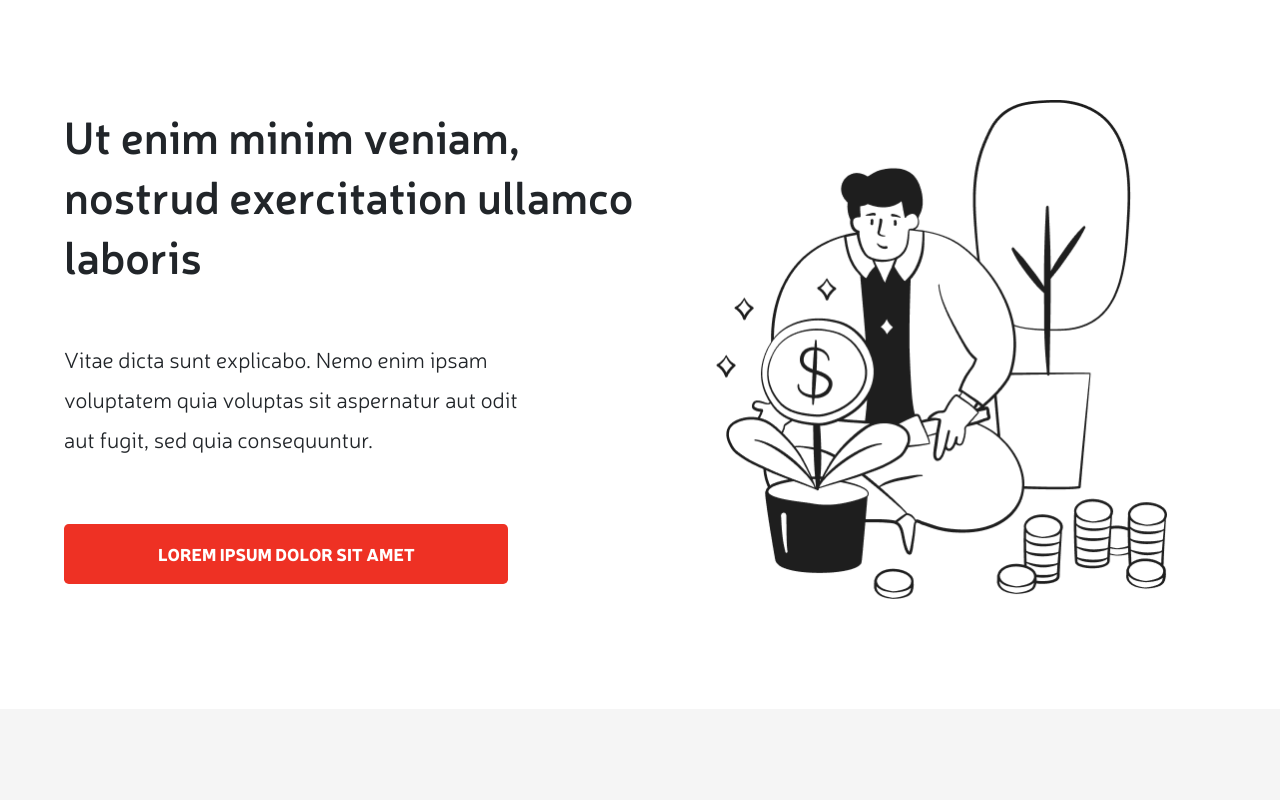
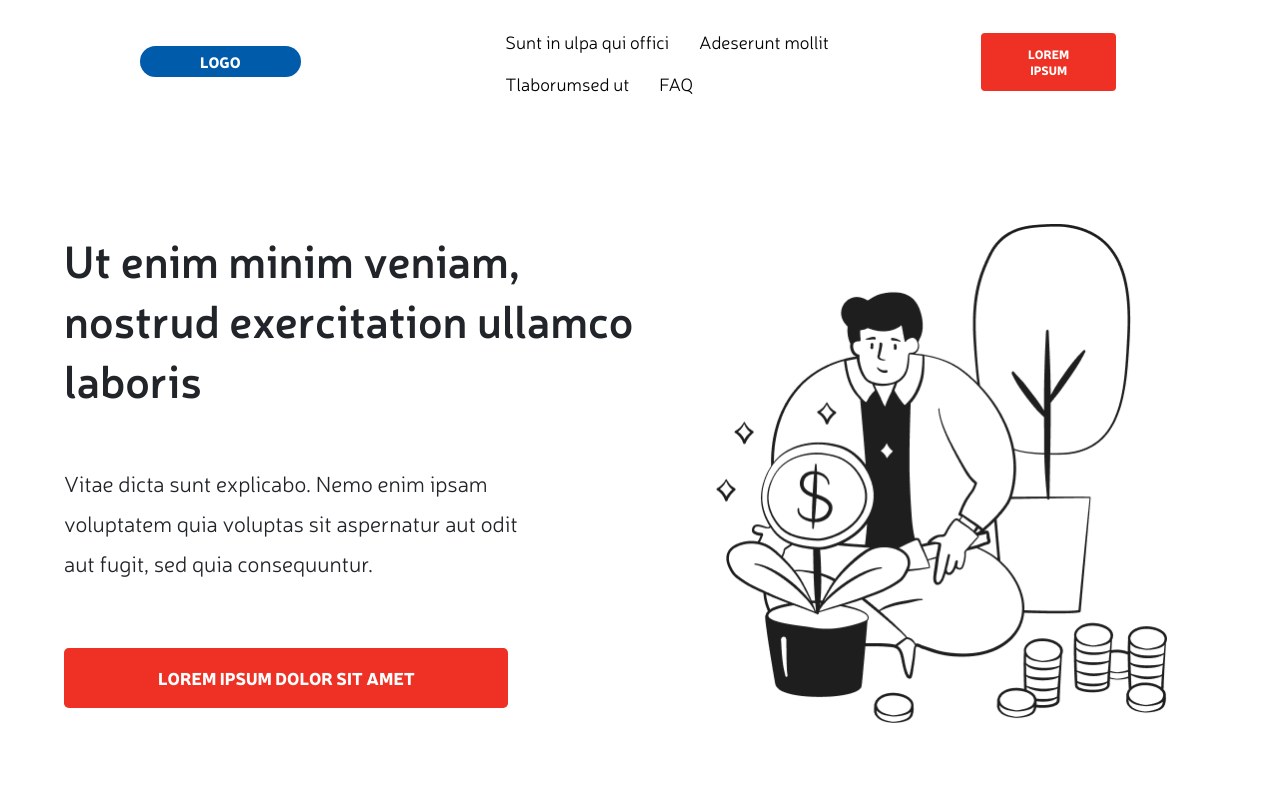
Before and after one commit to Kinkandju/test_bootstrap, a website: page src/index.html in a window 1280 px wide. Shown: the top 800 px of the page. Drawn offline with nearby package versions, Linux system fonts and the light colour scheme; files that its build step writes are made by us from their sources; files whose address does not match are found by name.

Commit message:
feat: add navigation

```diff
--- a/src/_header.html
+++ b/src/_header.html
@@ -1,6 +1,43 @@
 <header>
-	<!-- Тут будет навигация -->
 
+	<div class="container container-group-all">
+		<div class="row align-items-center justify-content-between">
+			<div class="col-2 align-self-center">
+				<span class="logo">Logo</span>
+			</div>
+
+			<div class="col-8 align-self-center">
+				<div class="container container-group">
+					<div class="row align-items-center justify-content-between">
+						<div class="col-9 align-self-center">
+							<ul class="nav">
+								<li class="nav-item">
+									<a class="nav-link" href="#">Sunt in ulpa qui offici</a>
+								</li>
+								<li class="nav-item active">
+									<a class="nav-link" href="#">Adeserunt mollit</a>
+								</li>
+								<li class="nav-item">
+									<a class="nav-link" href="#">Tlaborumsed ut</a>
+								</li>
+								<li class="nav-item">
+									<a class="nav-link" href="#">FAQ</a>
+								</li>
+							</ul>
+						</div>
+
+						<div class="col-3 align-self-center">
+							<button class="btn nav-btn" type="button">Lorem ipsum</button>
+						</div>
+					</div>
+
+				</div>
+			</div>
+
+		</div>
+	</div>
+
+	<div class="header">
 		<div class="container header-container">
 			<div class="row align-items-center">
 				<div class="col-xl-7 col-lg-7 col-md-12 header-info">
@@ -16,4 +53,5 @@
 				</div>
 			</div>
 		</div>
+	</div>
 </header>
--- a/src/scss/blocks/accordion.scss
+++ b/src/scss/blocks/accordion.scss
@@ -23,6 +23,15 @@
 	color: $black;
 	background-color: $grey;
 
+	&:not(.collapsed),
+	&:focus {
+		box-shadow: none;
+	}
+
+	&::after {
+		display: none;
+	}
+
 	@media (max-width: $tablet) {
 		line-height: 30px;
 	}
@@ -32,11 +41,6 @@
 	}
 }
 
-.accordion-button:not(.collapsed),
-.accordion-button:focus {
-	box-shadow: none;
-}
-
 .accordion-item .accordion-button {
 	padding: 0 0 0 16.6%;
 
@@ -44,14 +48,14 @@
 	background-color: $grey;
 }
 
-.accordion-button::after {
-	display: none;
-}
-
 .accordion-button.collapsed {
 	position: relative;
 
 	padding: 0 0 0 16.6%;
+
+	&::after {
+		display: none;
+	}
 }
 
 .accordion-item .accordion-button::before,
@@ -81,10 +85,6 @@
 		font-size: 20px;
 		line-height: 30px;
 	}
-}
-
-.accordion-button.collapsed::after {
-	display: none;
 }
 
 .accordion-body {
--- a/src/scss/blocks/header.scss
+++ b/src/scss/blocks/header.scss
@@ -1,4 +1,62 @@
-header {
+.container-group-all {
+	padding: 20px 70px;
+}
+
+.logo {
+	padding: 5px 60px;
+
+	font-family: $f-neris-b;
+	font-size: 15px;
+	line-height: 20px;
+	font-weight: 900;
+	text-transform: uppercase;
+
+	color: $white;
+	background-color: $blue;
+	border-radius: 50px;
+}
+
+.nav-item {
+	margin: 0 30px 0 0;
+	padding: 0;
+
+	font-family: $f-neris-l;
+	font-size: 18px;
+	line-height: 24px;
+	font-weight: 300;
+
+	&:last-child {
+		margin: 0;
+	}
+}
+
+.nav-link {
+	padding: 9px 0 7px 0;
+
+	border-bottom: 2px solid transparent;
+	color: $black;
+
+	&:hover,
+	&:active {
+		color: $black;
+		border-bottom: 2px solid $red;
+	}
+}
+
+.nav-btn {
+	padding: 12px 39px;
+
+	font-family: $f-neris-b;
+	font-size: 12px;
+	line-height: 16px;
+	font-weight: 900;
+	text-transform: uppercase;
+
+	color: $white;
+	background-color: $red;
+}
+
+.header {
 	padding: 95px 0 115px 0;
 
 	@media (max-width: $tablet) {
@@ -85,6 +143,13 @@ header {
 	background-color: $red;
 	border: none;
 
+	transition: all 0.50s ease-in-out;
+
+	&:hover,
+	&:active {
+		background-color: $blue;
+	}
+
 	@media (max-width: $tablet) {
 		padding: 18px 3%;
 
--- a/src/scss/components/variables.scss
+++ b/src/scss/components/variables.scss
@@ -15,3 +15,4 @@ $black: #000000;
 $white: #ffffff;
 $grey: #f5f5f5;
 $red: #ee3124;
+$blue: #005bab;
```
Also changed, not shown: project/index.html (+39 -1 lines), project/css/style.css, project/css/style.min.css. Lines whose indentation alone changed are shown as unchanged.
